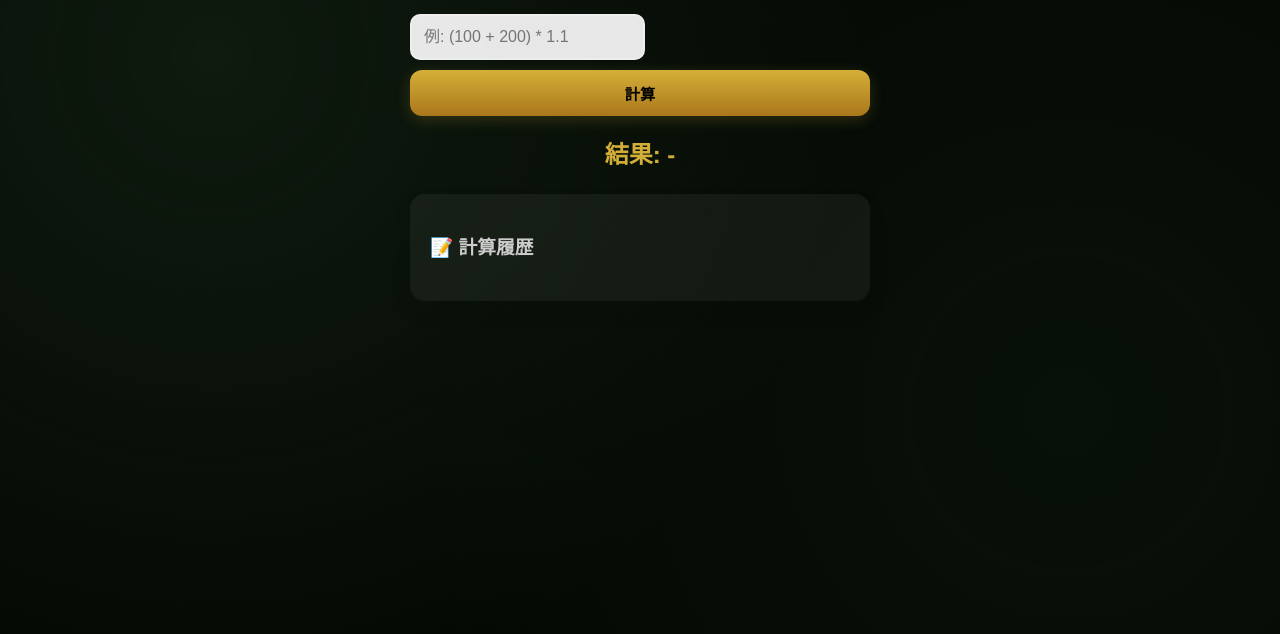
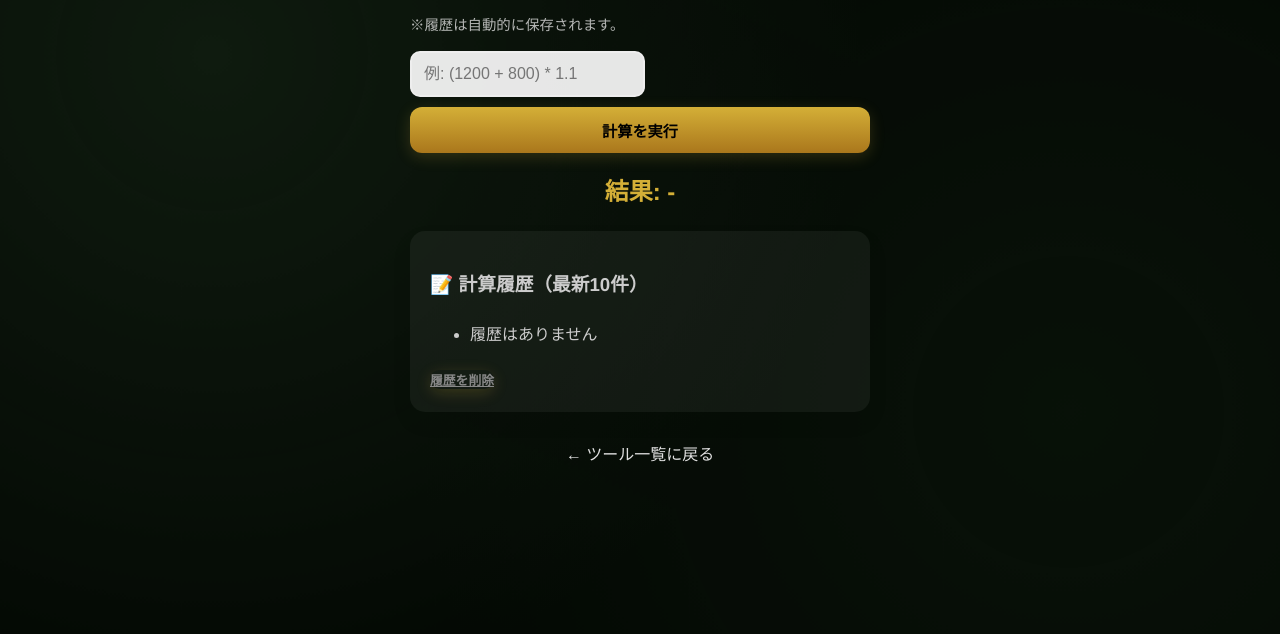
Before and after one commit to 28475-train/char-counter, a plain HTML site: page advanced_calculator.html in a window 1280 px wide. Shown: the part 166-800 px from the top of the page. Drawn offline with Linux system fonts and the light colour scheme.

Commit message:
Update advanced_calculator.html

```diff
--- a/advanced_calculator.html
+++ b/advanced_calculator.html
@@ -1,39 +1,67 @@
 <!DOCTYPE html>
 <html lang="ja">
 <head>
-    <meta charset="UTF-8"><title>💎 履歴付き計算機 | 会員限定</title>
+    <meta charset="UTF-8">
+    <title>🔍 高度な計算機 | 会員限定ツール</title>
     <link rel="stylesheet" href="style.css">
 </head>
 <body class="member-mode">
-    <header><div class="logo-text">ToolBox</div><div id="user-status-area"></div></header>
+    <header>
+        <div class="logo-text">ToolBox</div>
+        <div id="user-status-area"></div>
+    </header>
+
     <main style="max-width:500px;">
-        <h1>💎 プレミアム計算機</h1>
+        <h1>🔍 高度な計算機</h1>
+        <p style="font-size: 0.9em; opacity: 0.8;">※履歴は自動的に保存されます。</p>
+
         <div class="tool-box">
-            <input type="text" id="c-in" placeholder="例: (100 + 200) * 1.1">
-            <button onclick="calc()" style="width:100%; margin-top:10px;">計算</button>
-            <h2 id="c-out" style="text-align:center; color:#d4af37;">結果: -</h2>
+            <input type="text" id="c-in" placeholder="例: (1200 + 800) * 1.1">
+            <button onclick="calc()" style="width:100%; margin-top:10px;">計算を実行</button>
+            <h2 id="c-out" style="text-align:center; color:#d4af37; margin-top:20px;">結果: -</h2>
         </div>
+
         <div class="announcement-box">
-            <h3>📝 計算履歴</h3>
-            <ul id="c-history"></ul>
+            <h3>📝 計算履歴（最新10件）</h3>
+            <ul id="c-history" style="line-height: 2;"></ul>
+            <button onclick="clearH()" style="background:none; color:#888; font-size:0.8em; text-decoration:underline; border:none; padding:0;">履歴を削除</button>
         </div>
+
+        <p style="margin-top:30px; text-align:center;">
+            <a href="index.html" style="color:inherit; text-decoration:none;">← ツール一覧に戻る</a>
+        </p>
     </main>
+
     <script src="script.js"></script>
     <script>
         function calc() {
             const input = document.getElementById('c-in').value;
+            if(!input) return;
             try {
-                const result = eval(input);
+                // セキュリティに配慮した簡易計算
+                const result = Function('return (' + input + ')')();
                 document.getElementById('c-out').innerText = "結果: " + result;
+
                 let h = JSON.parse(localStorage.getItem('c_h') || '[]');
                 h.unshift(`${input} = ${result}`);
                 localStorage.setItem('c_h', JSON.stringify(h.slice(0, 10)));
                 showH();
-            } catch(e) { alert("無効な式です"); }
+            } catch(e) {
+                alert("正しい数式を入力してください。");
+            }
         }
+
         function showH() {
             const h = JSON.parse(localStorage.getItem('c_h') || '[]');
-            document.getElementById('c-history').innerHTML = h.map(x => `<li>${x}</li>`).join('');
+            const list = document.getElementById('c-history');
+            list.innerHTML = h.length ? h.map(x => `<li>${x}</li>`).join('') : "<li>履歴はありません</li>";
+        }
+
+        function clearH() {
+            if(confirm("履歴をすべて削除しますか？")) {
+                localStorage.removeItem('c_h');
+                showH();
+            }
         }
         showH();
     </script>
```
